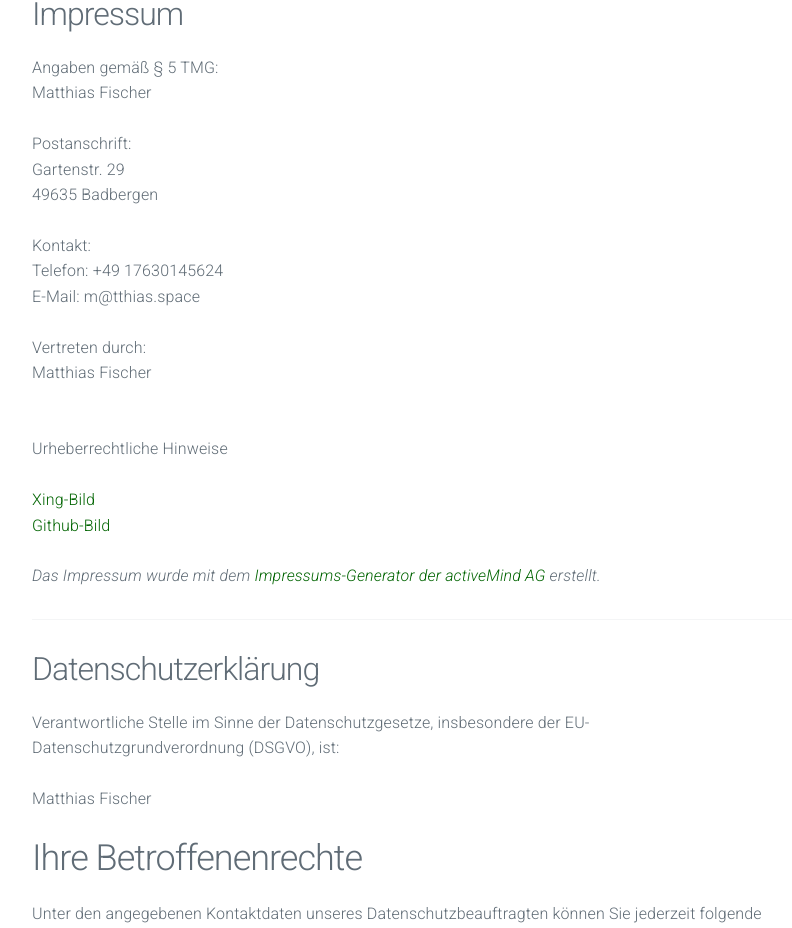
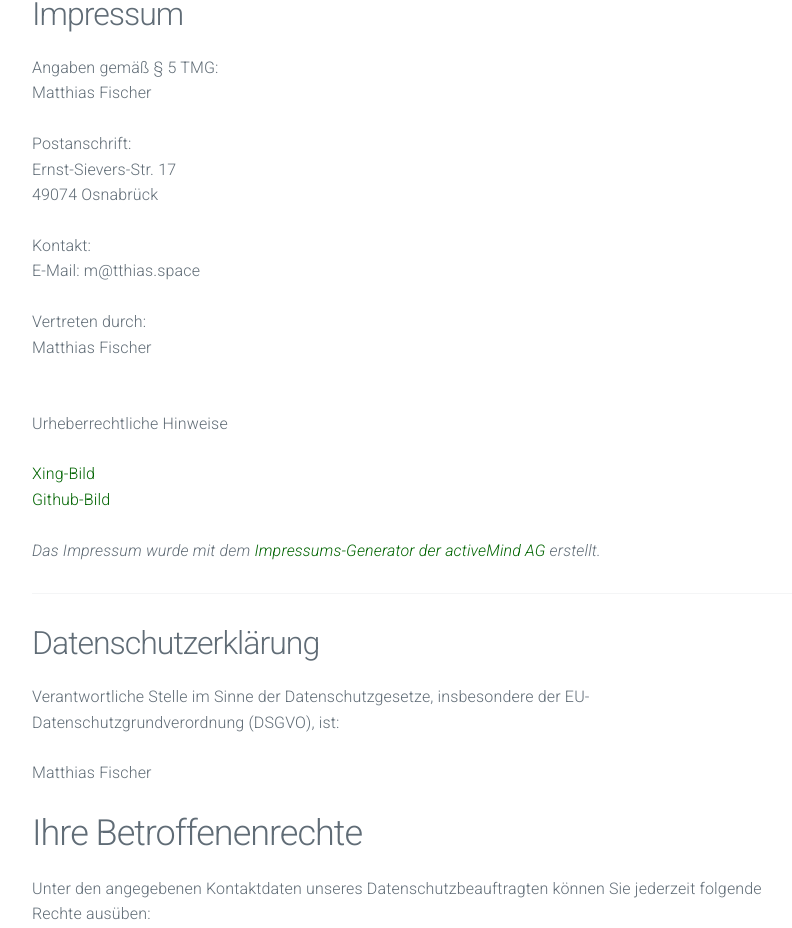
Before and after one commit to matseee/matseee.github.io, a Vue app: page / in a window 1280 px wide. Shown: the part 1936-2864 px from the top of the page, without its empty margins (228-1020 px from the left). Built offline with nearby package versions, Linux system fonts and the light colour scheme.

Commit message:
edit address

```diff
--- a/src/components/LegalDiscloser.vue
+++ b/src/components/LegalDiscloser.vue
@@ -3,8 +3,8 @@
         <h1>Impressum</h1>
 		<p><strong>Angaben gem&auml;&szlig; &sect; 5 TMG:</strong><br/>Matthias Fischer</p>
 		<p></p>
-		<p><strong>Postanschrift:</strong><br>Gartenstr. 29<br>49635 Badbergen<br></p>
-		<p><strong>Kontakt:</strong><br/>Telefon: +49 17630145624<br>E-Mail: m@tthias.space</p>
+		<p><strong>Postanschrift:</strong><br>Ernst-Sievers-Str. 17<br>49074 Osnabr&uuml;ck<br></p>
+		<p><strong>Kontakt:</strong><br>E-Mail: m@tthias.space</p>
 		<p><strong>Vertreten durch:</strong><br/>Matthias Fischer</p>
 		<p><br><strong>Urheberrechtliche Hinweise</strong></p>
 		<p><a href="https://xing.com" target="_blank" rel="noopener">Xing-Bild</a>
```
